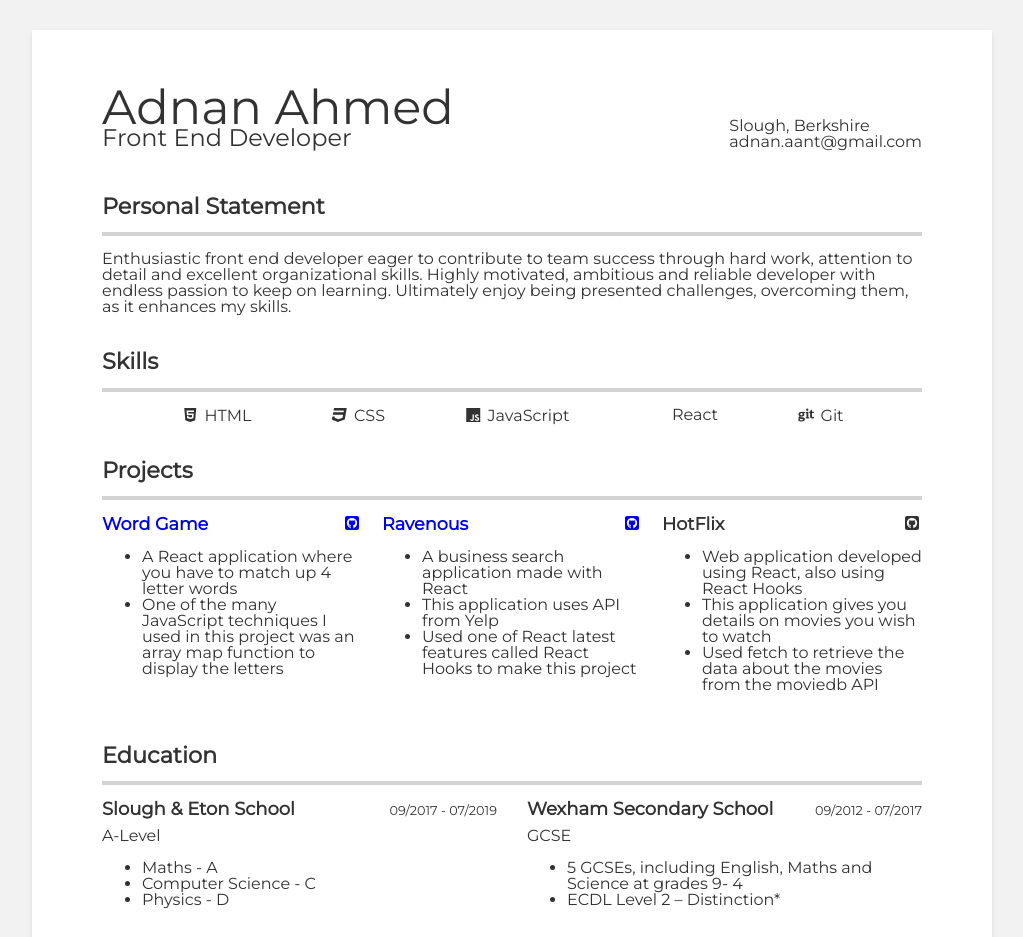
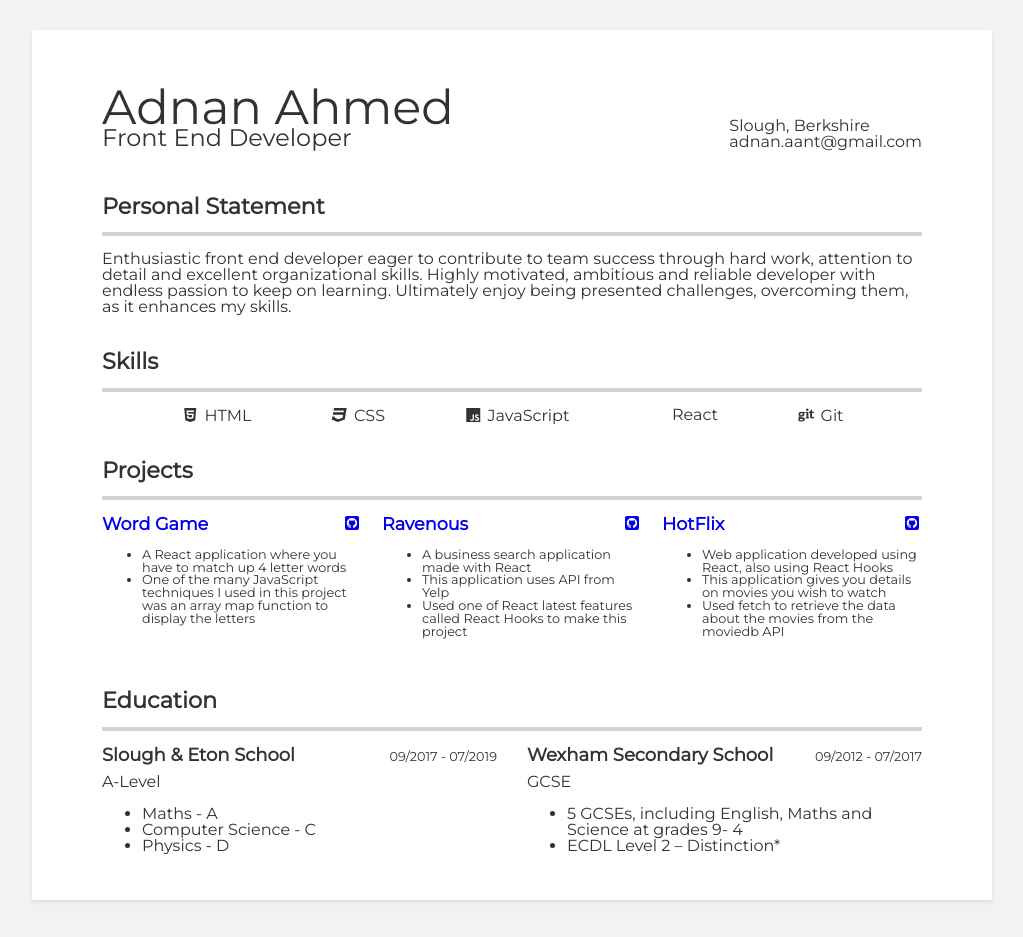
Before and after one commit to CrampedAverage/resume, a plain HTML site: page index.html in a window 1280 px wide. Shown: the top 937 px of the page, without its empty margins (128-1151 px from the left). Drawn offline with Linux system fonts and the light colour scheme; some icons are missing.

Commit message:
Changed font size

```diff
--- a/index.html
+++ b/index.html
@@ -7,7 +7,7 @@
     <link rel="stylesheet" href="/css/all.min.css">
     <link rel="stylesheet" href="style.css">
     <link href="https://fonts.googleapis.com/css?family=Montserrat&display=swap" rel="stylesheet">
-    <!-- <title>Adnan's Resume</title> -->
+    <title>Adnan's Resume</title>
 </head>
 <script src="https://kit.fontawesome.com/ecb604f2b4.js" crossorigin="anonymous"></script>
 <body>
@@ -84,8 +84,8 @@
                 </div>
                 <div>
                     <div class="project-header">
-                        <div class="project-title"><a>HotFlix</a></div>
-                        <a><i class="fab fa-github-square"></i></a>
+                        <div class="project-title"><a href="https://pensive-hoover-43bdb1.netlify.com/">HotFlix</a></div>
+                        <a href="https://github.com/CrampedAverage/hotflix"><i class="fab fa-github-square"></i></a>
                     </div>
                     <ul>
                         <li>Web application developed using React, also using React Hooks</li>
--- a/style.css
+++ b/style.css
@@ -101,6 +101,10 @@ a:hover {
     transform: scale(1.1);
 }
 
+.projects div ul li {
+    font-size: 0.8rem;
+}
+
 
 /* Education */
 
```
